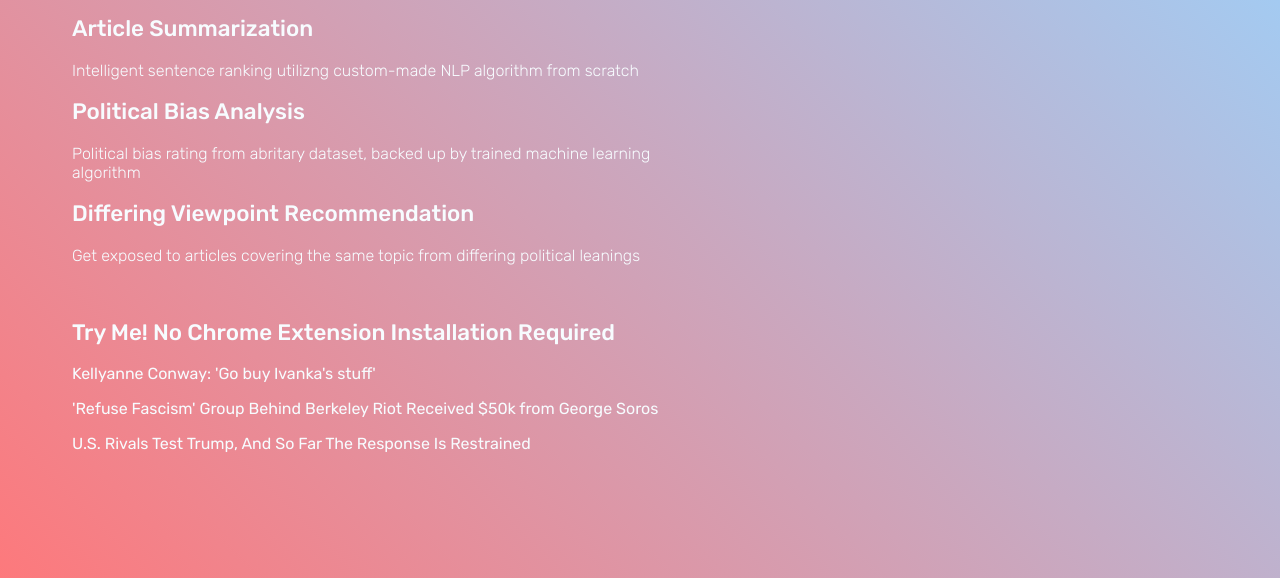
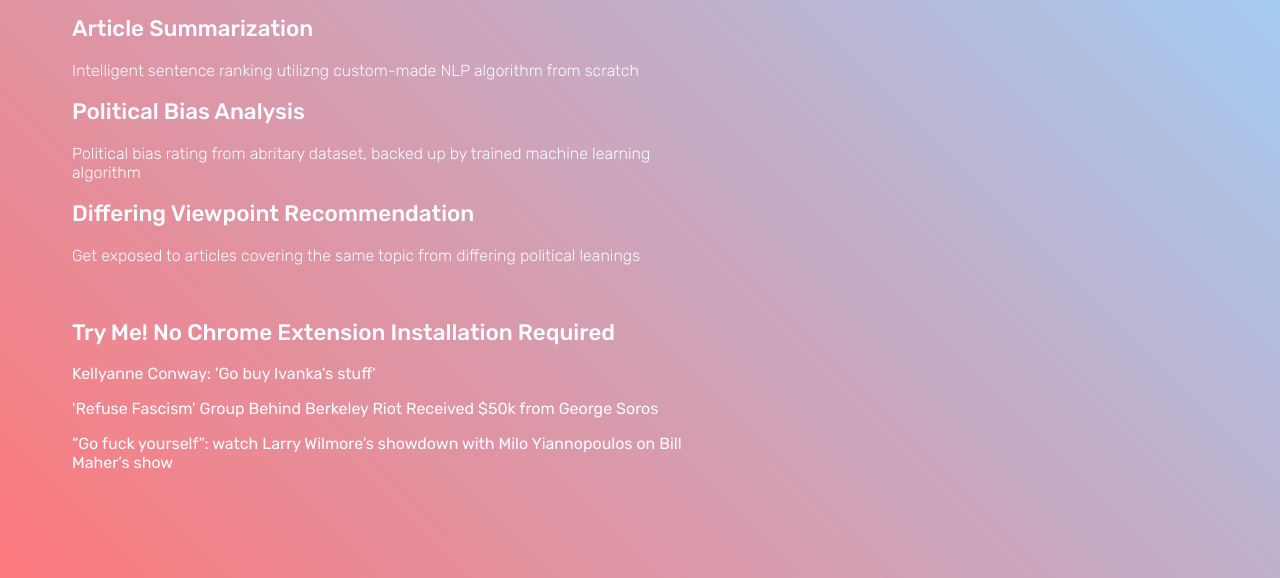
Before and after one commit to ryanlieu/spectrum, a plain HTML site: page index.html in a window 1280 px wide. Shown: the part 222-800 px from the top of the page. Drawn offline with Linux system fonts and the light colour scheme.

Commit message:
Update index.html

```diff
--- a/index.html
+++ b/index.html
@@ -26,7 +26,8 @@
 			<h2 id="subHead">Try Me! No Chrome Extension Installation Required</h2>
 			<p><a class = "mouse" href="http://www.businessinsider.com/kellyanne-conway-go-buy-ivankas-stuff-2017-2">Kellyanne Conway: 'Go buy Ivanka's stuff'</a> </p>
 			<p><a class = "mouse" href="http://www.breitbart.com/milo/2017/02/05/refuse-fascism-group-behind-berkeley-riot-funded-george-soros/">'Refuse Fascism' Group Behind Berkeley Riot Received $50k from George Soros</a> </p>
-			<p><a class = "mouse" href="http://www.npr.org/sections/parallels/2017/02/18/515810109/u-s-rivals-test-trump-and-so-far-the-response-is-restrained">U.S. Rivals Test Trump, And So Far The Response Is Restrained</a> </p>
+			<p><a class = "mouse" href="http://www.vox.com/identities/2017/2/18/14659650/larry-wilmore-milo-yiannopoulos-bill-maher">“Go fuck yourself”: watch Larry Wilmore’s showdown with Milo Yiannopoulos on Bill Maher’s show
+</a> </p>
 
 		</div>
 	</div>
```
